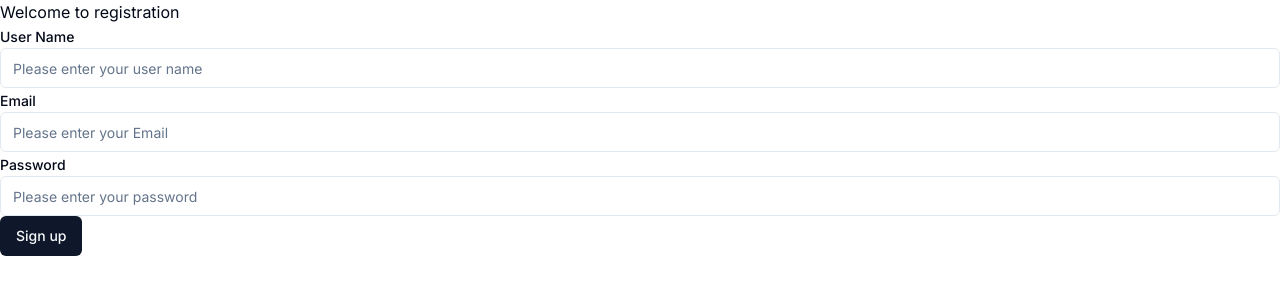
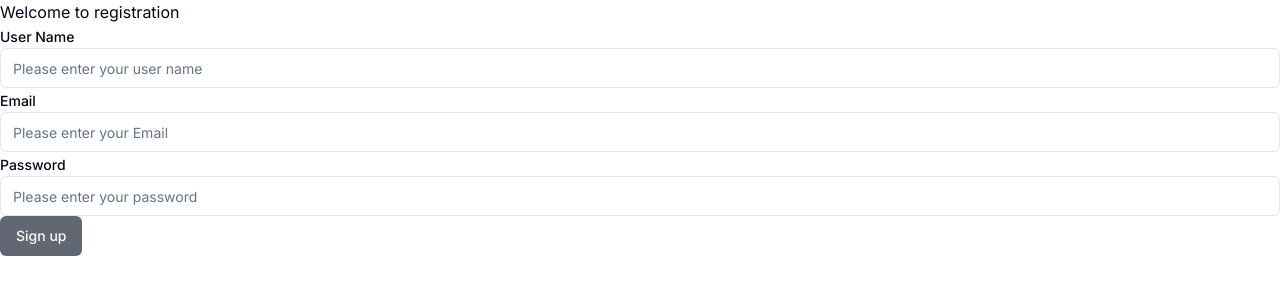
Before and after one commit to Sandunrmst/userAuthentication, a Next.js app: page /sign-up in a window 1280 px wide. Shown: the top 300 px of the page. Built offline with nearby package versions, Linux system fonts and the light colour scheme.

Commit message:
simple form validation button disable

```diff
--- a/src/app/sign-up/page.js
+++ b/src/app/sign-up/page.js
@@ -10,6 +10,11 @@ function SignUp() {
   const [signUpFormData, setSignUpFormData] = useState(initialSignUpFormData);
   console.log(signUpFormData);
 
+  function handleSignUpBtnValid() {
+    return Object.keys(signUpFormData).every(
+      (key) => signUpFormData[key].trim() !== ""
+    );
+  }
   return (
     <div>
       <h1>Welcome to registration</h1>
@@ -29,7 +34,13 @@ function SignUp() {
             />
           </div>
         ))}
-        <Button type="submit">Sign up</Button>
+        <Button
+          disabled={!handleSignUpBtnValid()}
+          className="disabled:opacity-65"
+          type="submit"
+        >
+          Sign up
+        </Button>
       </form>
     </div>
   );
--- a/src/components/form-element/page.js
+++ b/src/components/form-element/page.js
@@ -12,6 +12,7 @@ function CommonFormElement({ currentItem, value, onChange }) {
           placeholder={currentItem.placeholder}
           value={value}
           onChange={onChange}
+          type={currentItem.type}
         />
       );
       break;
@@ -23,6 +24,7 @@ function CommonFormElement({ currentItem, value, onChange }) {
           placeholder={currentItem.placeholder}
           value={value}
           onChange={onChange}
+          type={currentItem.type}
         />
       );
       break;
```
